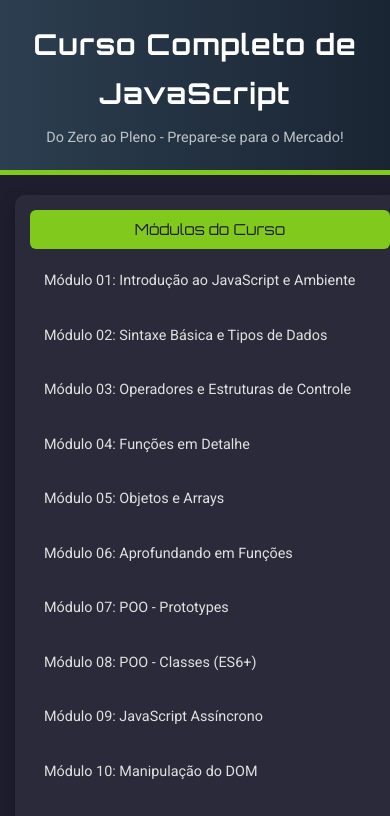
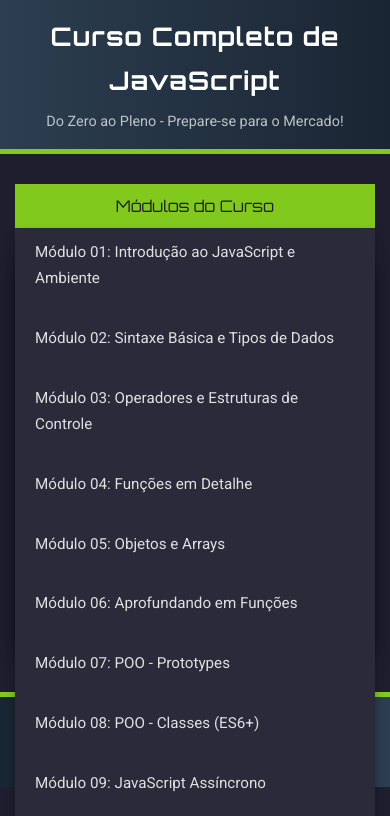
Before and after one commit to GmateusM/cursojava, a plain HTML site: page index.html in a window 390 px wide. Both pictures are taken after a click on the button "Módulos do Curso". Shown: the top 816 px of the page. Drawn offline with nearby package versions, Linux system fonts and the light colour scheme.

Commit message:
Update style.css

```diff
--- a/style.css
+++ b/style.css
@@ -1,4 +1,4 @@
-/* style.css */
+/* style.css - Versão responsiva completa */
 @import url('https://fonts.googleapis.com/css2?family=Roboto:wght@400;700&family=Orbitron:wght@400;700&family=Exo+2:wght@400;700&family=Fira+Code&display=swap');
 
 body {
@@ -65,12 +65,10 @@ nav.module-nav ul.module-list {
   list-style: none;
   padding: 0;
   margin: 0;
-  /* Esconde a lista por padrão */
   display: none;
 }
 
 nav.module-nav ul.module-list.active {
-  /* Exibe quando a classe .active estiver presente */
   display: block;
 }
 
@@ -179,9 +177,9 @@ footer.main-footer {
   border-top: 5px solid #82c91e;
 }
 
-/* ======== RESPONSIVIDADE ======== */
+/* ======== RESPONSIVIDADE AVANÇADA ======== */
 
-/* Tablets e telas médias */
+/* Off-canvas menu e ajustes mobile */
 @media (max-width: 768px) {
   .container {
     flex-direction: column;
@@ -190,66 +188,80 @@ footer.main-footer {
   }
 
   nav.module-nav {
+    position: relative;
     width: 100%;
-    padding: 15px;
-  }
-
-  header.main-header h1 {
-    font-size: 2.2em;
-  }
-  header.main-header p {
-    font-size: 1em;
+    background: none;
+    box-shadow: none;
+    padding: 0;
+    margin-bottom: 10px;
   }
 
   .menu-toggle {
+    display: block;
+    background-color: #82c91e;
+    width: 100%;
+    margin: 0;
+    padding: 12px;
+    font-size: 1em;
+    border-radius: 0;
+  }
+
+  nav.module-nav ul.module-list {
+    position: absolute;
+    top: 100%;
+    left: 0;
+    right: 0;
+    background-color: #2a2a3a;
+    border-radius: 0 0 10px 10px;
+    max-height: 0;
+    overflow: hidden;
+    transition: max-height 0.3s ease;
+    box-shadow: 0 5px 10px rgba(0,0,0,0.3);
+    z-index: 10;
+  }
+
+  nav.module-nav ul.module-list.active {
+    max-height: 80vh;
+  }
+
+  nav.module-nav ul.module-list li a {
     font-size: 0.95em;
-    padding: 10px;
+    padding: 12px 16px;
   }
 
   main.content-area {
     padding: 20px;
   }
-}
 
-/* Smartphones */
-@media (max-width: 480px) {
   header.main-header {
     padding: 20px 10px;
   }
   header.main-header h1 {
-    font-size: 1.8em;
+    font-size: 2em;
+  }
+  header.main-header p {
+    font-size: 1em;
+  }
+}
+
+@media (max-width: 480px) {
+  header.main-header {
+    padding: 15px 10px;
+  }
+  header.main-header h1 {
+    font-size: 1.6em;
   }
   header.main-header p {
     font-size: 0.9em;
   }
 
-  .container {
-    margin: 20px auto;
-  }
-
-  /* Navegação colapsável fica full-width */
-  .menu-toggle {
-    margin-bottom: 10px;
-  }
-  nav.module-nav ul.module-list li a {
-    font-size: 0.9em;
-    padding: 10px;
-  }
-
   main.content-area {
     padding: 15px;
   }
-
-  #conteudo-modulo h1 {
-    font-size: 1.8em;
-  }
-  #conteudo-modulo h2 {
-    font-size: 1.6em;
-  }
+  #conteudo-modulo h1 { font-size: 1.6em; }
+  #conteudo-modulo h2 { font-size: 1.4em; }
   #conteudo-modulo p,
-  #conteudo-modulo li {
-    font-size: 1em;
-  }
+  #conteudo-modulo li { font-size: 0.95em; }
 
   footer.main-footer {
     font-size: 0.85em;
```
